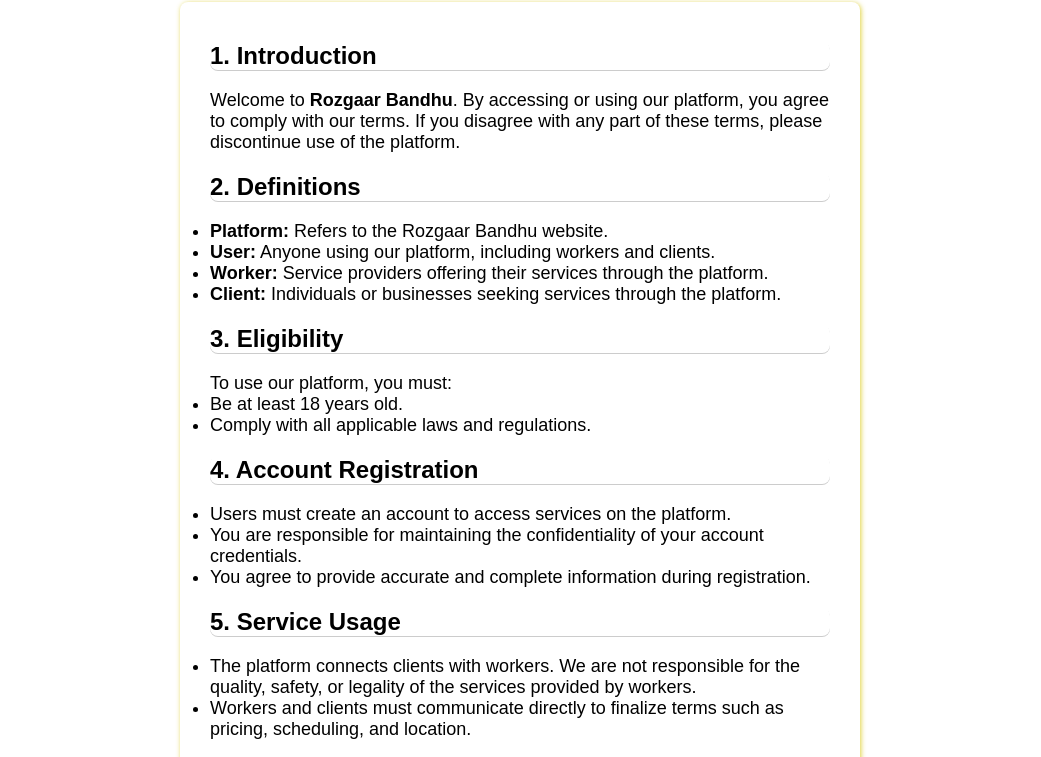
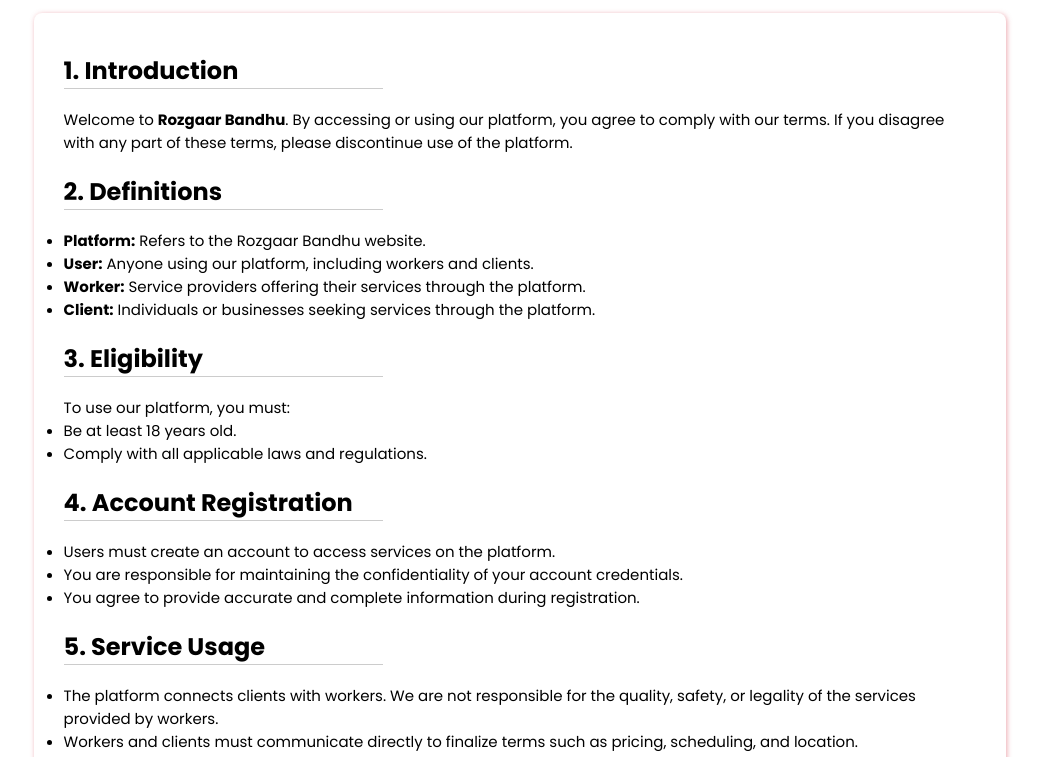
Before and after one commit to Sevaa-Bandhu/Sevaa-Bandhu.github.io, a plain HTML site: page html files/TermCondition.html in a window 1280 px wide. Shown: the part 55-812 px from the top of the page, without its empty margins (120-1161 px from the left). Drawn offline with Linux system fonts and the light colour scheme.

Commit message:
Update StyleTerm.css

```diff
--- a/stylesheets/StyleTerm.css
+++ b/stylesheets/StyleTerm.css
@@ -1,53 +1,48 @@
+@import url("https://fonts.googleapis.com/css2?family=Poppins:wght@200;300;400;500;600;700&display=swap");
+
 * {
   margin: 0;
   padding: 0;
   box-sizing: border-box;
   font-family: "Poppins", sans-serif;
+}
 
-  }
 body {
   min-height: 100vh;
-    display: block;
+  padding: 0 12vw;
   align-items: center;
   justify-content: center;
-    padding-left: 300px;
-    padding-right: 300px;
   background: white;
 }
-#title{
+
+#title {
   text-align: center;
-    border-radius: 8px;
-    box-shadow:0 1px 0 rgba(0, 0, 0, 0.2);
+  border-bottom: 4px double rgba(219, 84, 97, 0.5);
 }
-.contact{
+
+.contact {
   font-size: 18px;
   margin-top: 10px;
 }
-.container{
-    margin-top: 20px;
-    font-size: 18px;
-    padding-left: 30px;
-    padding-right:30px;
-    padding-top: 20px;
-    padding-bottom: 20px;
+
+.container {
+  margin: 2vh 0;
+  font-size: 15px;
+  padding: 20px 30px;
   border-radius: 8px;
-    border-radius: 8px;
-    box-shadow:1px 1px 5px rgba(215, 198, 10, 0.8);
-    margin-bottom: 20px;
+  box-shadow: 1px 1px 5px rgba(219, 84, 97, 0.5);
+}
 
+h2 {
+  width: 35%;
+  margin: 20px 0;
+  font-size: 24px;
+  box-shadow: 0 1px 0 rgba(0, 0, 0, 0.2);
 }
-h2{
-    margin-top: 20px;
-    margin-bottom: 20px;
-    font-size: 24px;
-    border-radius: 8px;
-    box-shadow:0 1px 0 rgba(0, 0, 0, 0.2);
-}
-@media screen and (max-width: 768px) {
 
-  body{
+@media screen and (max-width: 600px) {
+  body {
     padding-left: 10px;
     padding-right: 10px;
   }
-
 }
```
Lines whose indentation alone changed are shown as unchanged.
